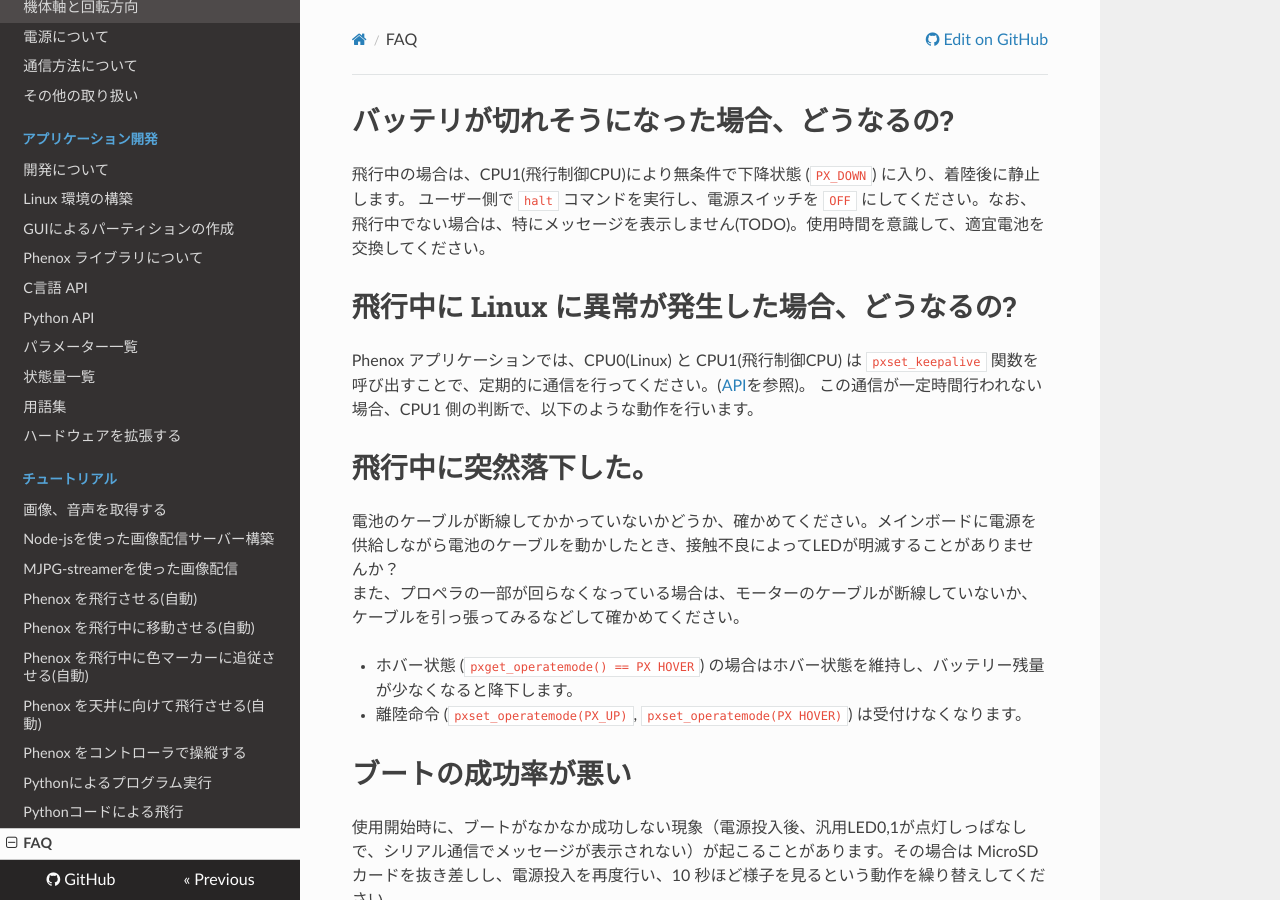
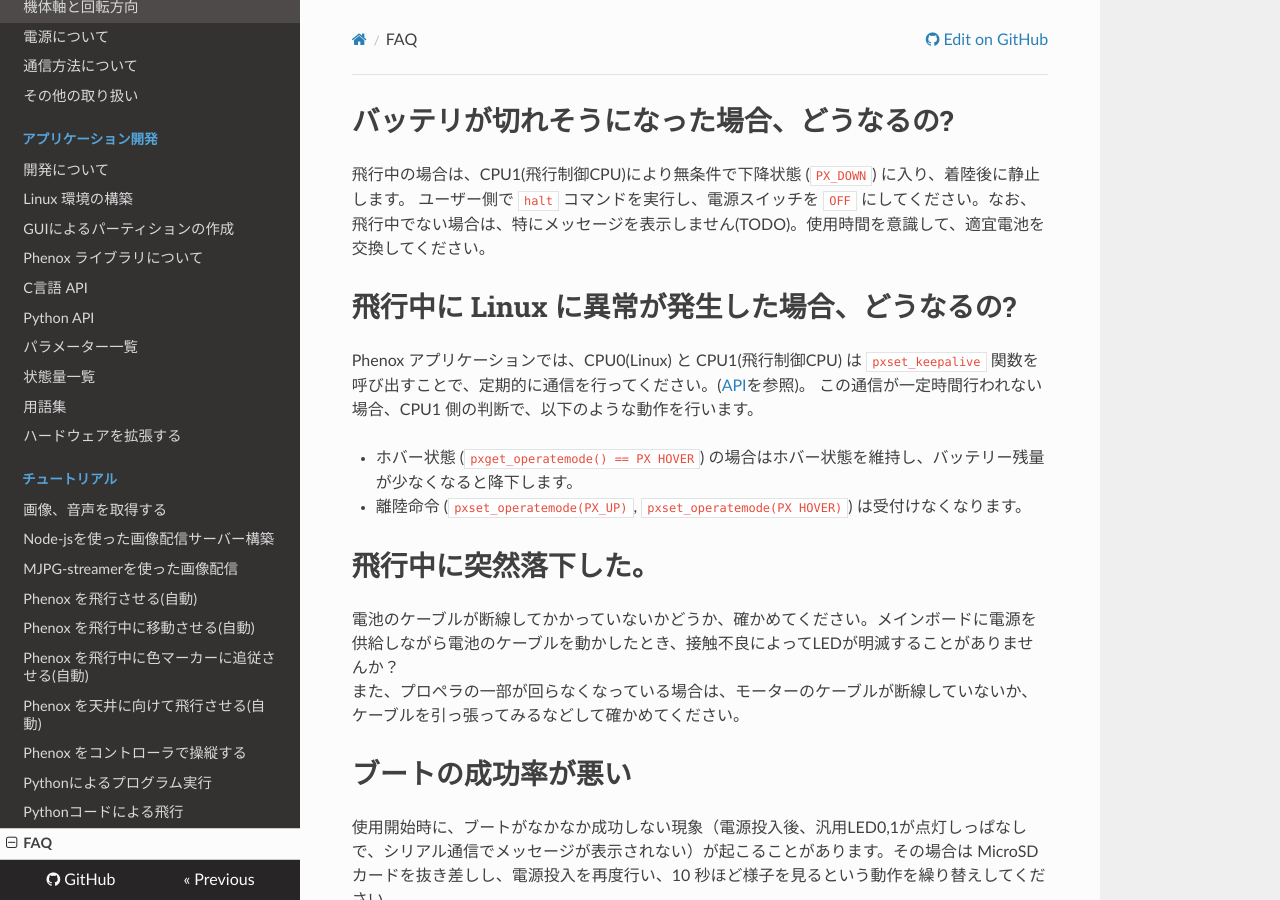
Before and after one commit to phenoxlab/phenox, an MkDocs documentation site: the page built from docs/faq.md, in a window 1280 px wide and 900 px high. Built offline with MkDocs 1.6.1, drawn with Linux system fonts in a browser that asks for light colours; nearby versions of some CDN libraries; old or Windows-style settings are respelled for this version of MkDocs.

Commit message:
small change of faq

```diff
--- a/docs/faq.md
+++ b/docs/faq.md
@@ -6,12 +6,13 @@
 Phenox アプリケーションでは、CPU0(Linux) と CPU1(飛行制御CPU) は `pxset_keepalive` 関数を呼び出すことで、定期的に通信を行ってください。([API](/dev/api)を参照)。
 この通信が一定時間行われない場合、CPU1 側の判断で、以下のような動作を行います。
 
+- ホバー状態 (`pxget_operatemode() == PX HOVER`) の場合はホバー状態を維持し、バッテリー残量が少なくなると降下します。
+- 離陸命令 (`pxset_operatemode(PX_UP)`, `pxset_operatemode(PX HOVER)`) は受付けなくなります。
+
 # 飛行中に突然落下した。
 電池のケーブルが断線してかかっていないかどうか、確かめてください。メインボードに電源を供給しながら電池のケーブルを動かしたとき、接触不良によってLEDが明滅することがありませんか？
 また、プロペラの一部が回らなくなっている場合は、モーターのケーブルが断線していないか、ケーブルを引っ張ってみるなどして確かめてください。
 
-- ホバー状態 (`pxget_operatemode() == PX HOVER`) の場合はホバー状態を維持し、バッテリー残量が少なくなると降下します。
-- 離陸命令 (`pxset_operatemode(PX_UP)`, `pxset_operatemode(PX HOVER)`) は受付けなくなります。
 
 # ブートの成功率が悪い
 使用開始時に、ブートがなかなか成功しない現象（電源投入後、汎用LED0,1が点灯しっぱなしで、シリアル通信でメッセージが表示されない）が起こることがあります。その場合は MicroSD カードを抜き差しし、電源投入を再度行い、10 秒ほど様子を見るという動作を繰り替えしてください。
```
